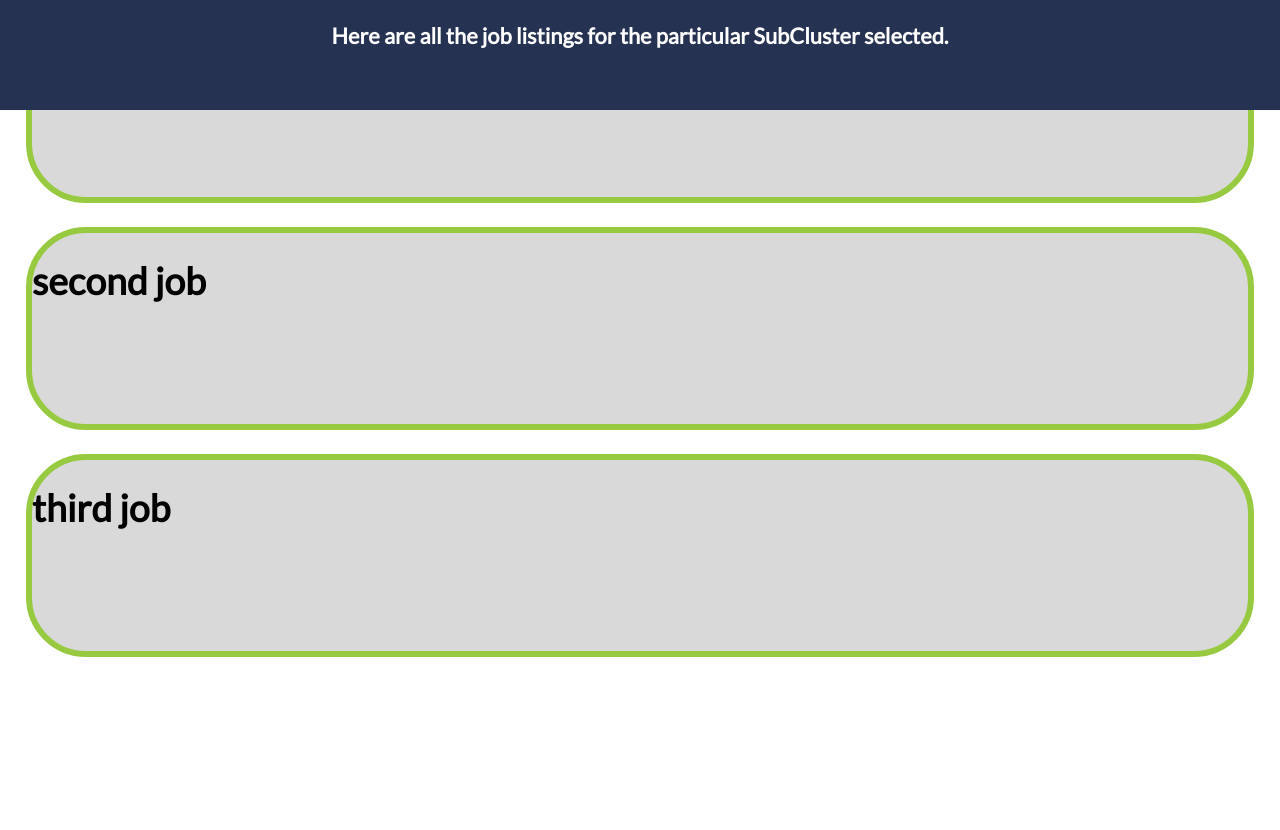
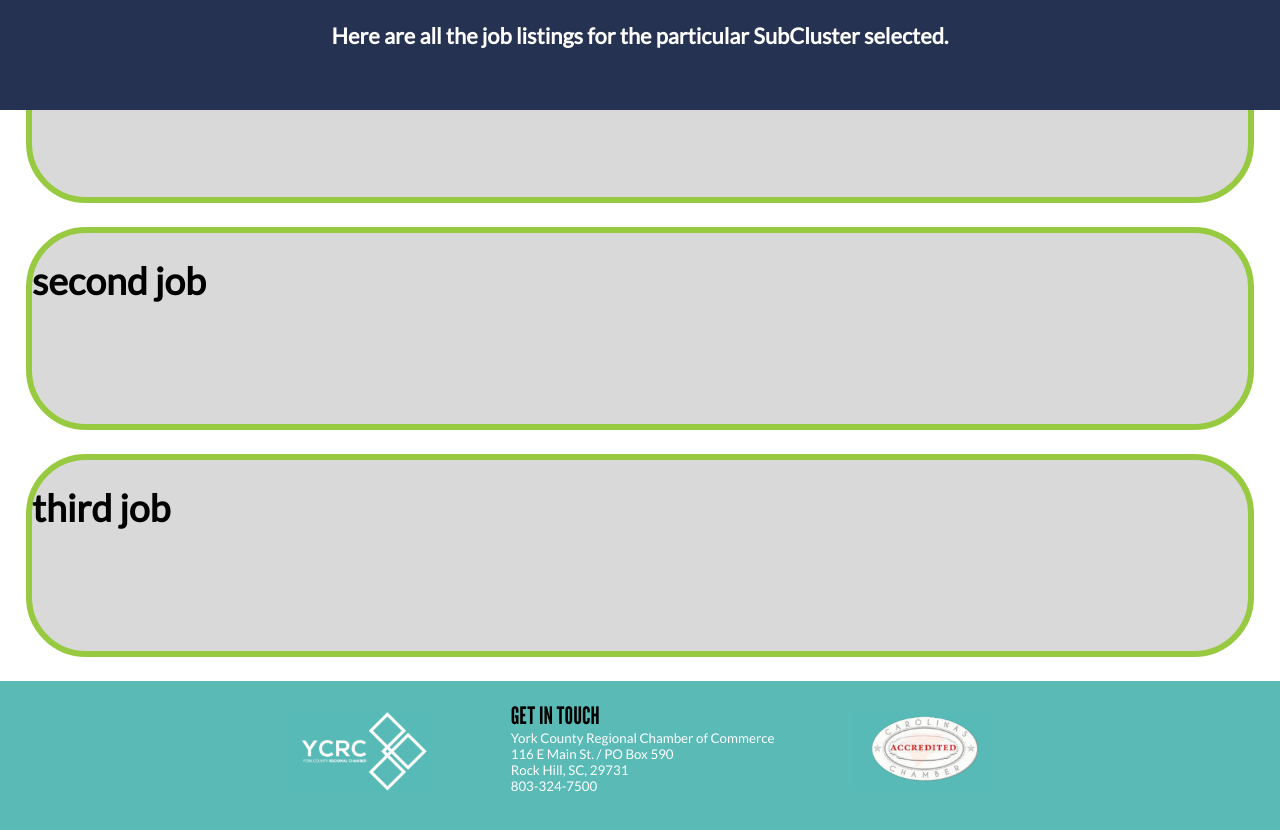
Before and after one commit to vaughnk3/ycrc-career-clusters-g4, a React (Create React App) app in the folder career-clusters/: page /cluster/subcluster/subclusterinfo/joblistings in a window 1280 px wide. Shown: the top 830 px of the page. Before the commit the page ends 800 px from the top, so only its background shows below. Built offline with nearby package versions, Linux system fonts and the light colour scheme.

Commit message:
Added bottom rectangle

```diff
--- a/career-clusters/src/components/JobListingComponents/JobListingPage.js
+++ b/career-clusters/src/components/JobListingComponents/JobListingPage.js
@@ -37,15 +37,15 @@ const JobListingPage = () => {
         </div>
 
 
-      <JobPod jobTitle={"New job"}> </JobPod>
+        <JobPod jobTitle={"New job"}> </JobPod>
 
-      <JobPod jobTitle={"second job"}> </JobPod>
-      <JobPod jobTitle={"third job"}> </JobPod>
+        <JobPod jobTitle={"second job"}> </JobPod>
+        <JobPod jobTitle={"third job"}> </JobPod>
 
 
 
 
-
+        <BottomRectangle/>
       </div>
     )
 }
```
